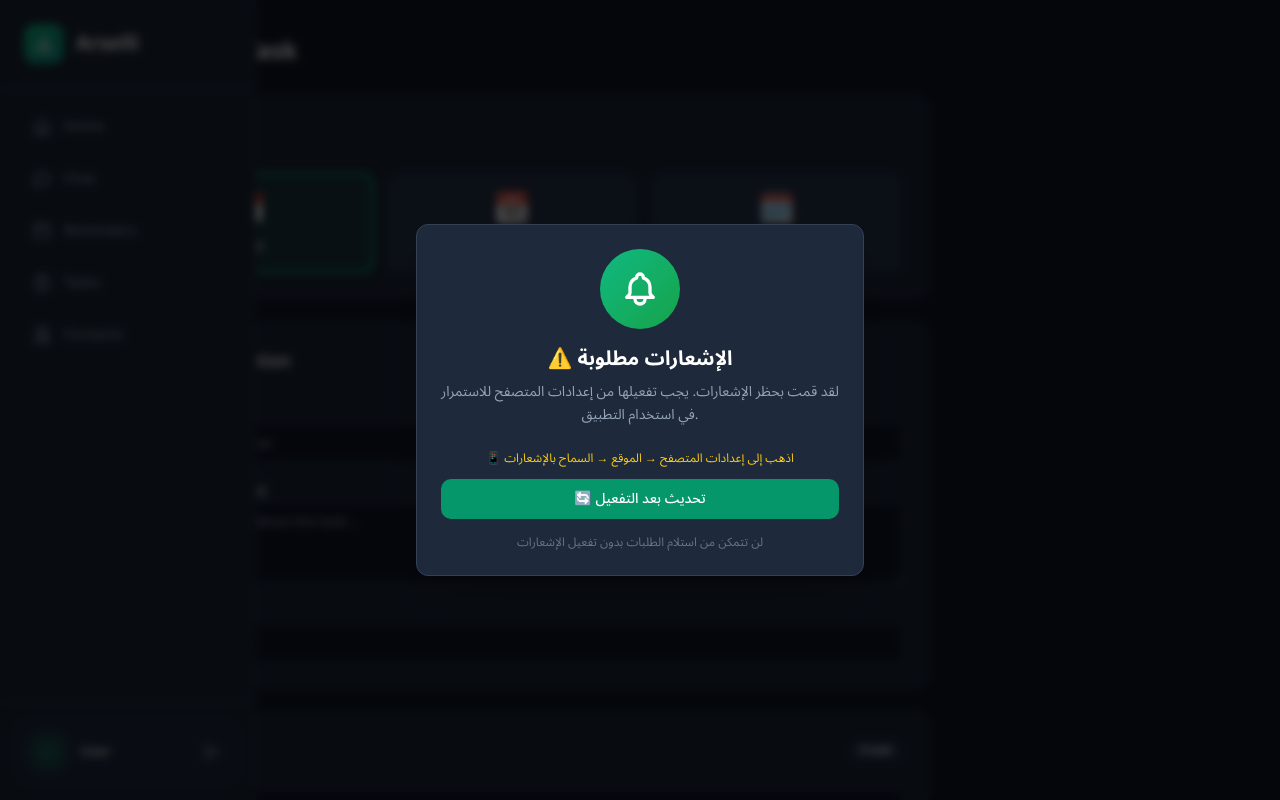
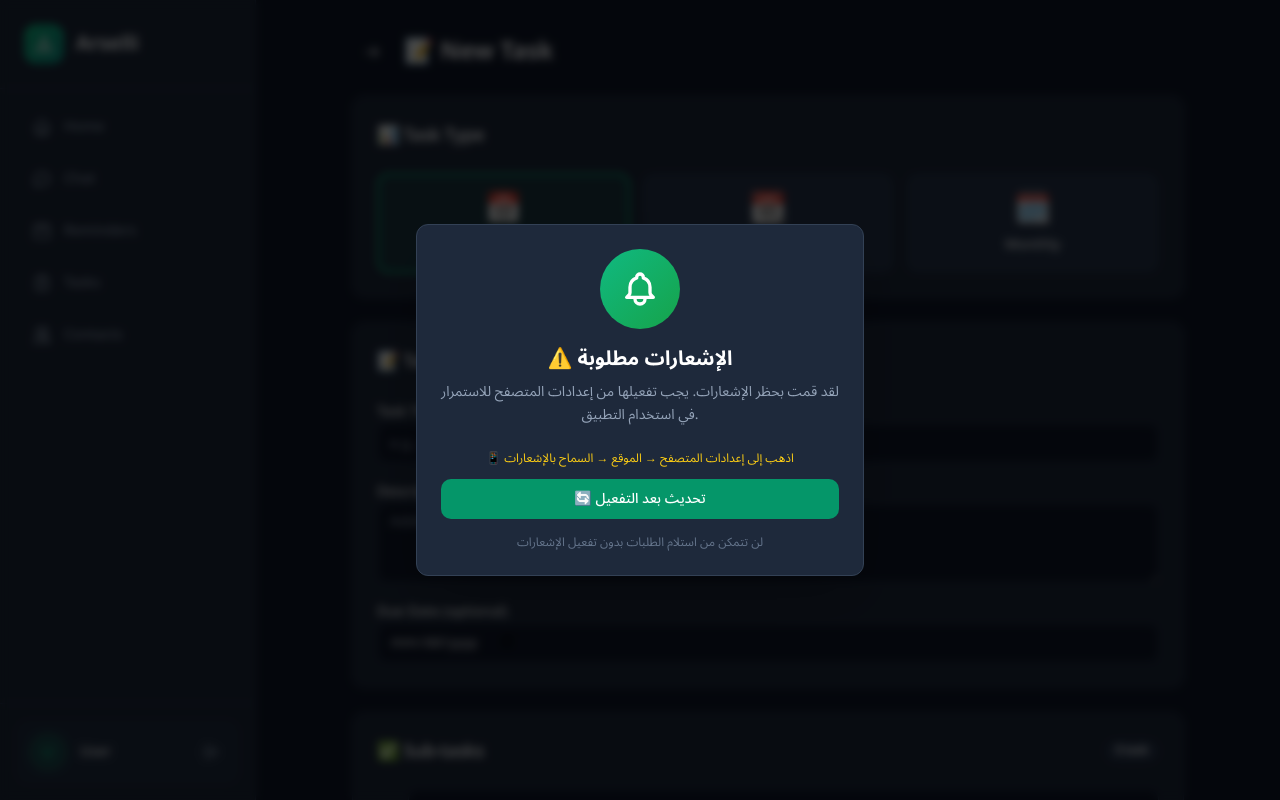
Before and after one commit to arselliapp/1, a Next.js app: page /tasks/create in a window 1280 px wide. Shown: the top 800 px of the page. Built offline with nearby package versions, Linux system fonts and the light colour scheme.

Commit message:
Fix content padding for English language when sidebar is on left

```diff
--- a/app/(protected)/layout.tsx
+++ b/app/(protected)/layout.tsx
@@ -2,11 +2,13 @@
 
 import type React from "react"
 import { useAuth } from "@/contexts/auth-context"
+import { useLanguage } from "@/contexts/language-context"
 import { useRouter, usePathname } from "next/navigation"
 import { useEffect } from "react"
 import { Navigation } from "@/components/navigation"
 import { NotificationWatcher } from "@/components/notification-watcher"
 import { PendingRequestsBanner } from "@/components/pending-requests-banner"
+import { cn } from "@/lib/utils"
 
 export default function ProtectedLayout({
   children,
@@ -14,6 +16,7 @@ export default function ProtectedLayout({
   children: React.ReactNode
 }) {
   const { user, loading } = useAuth()
+  const { language } = useLanguage()
   const router = useRouter()
   const pathname = usePathname()
 
@@ -38,7 +41,10 @@ export default function ProtectedLayout({
       <Navigation />
       {/* مكون مراقبة الإشعارات - يعمل في الخلفية */}
       <NotificationWatcher />
-      <main className="pb-20 md:pb-0 md:pr-64">
+      <main className={cn(
+        "pb-20 md:pb-0",
+        language === "ar" ? "md:pr-64" : "md:pl-64"
+      )}>
         <div className="max-w-4xl mx-auto p-4 md:p-8">{children}</div>
       </main>
       {/* إشعار الطلبات المعلقة يظهر في كل التبويبات */}
```
